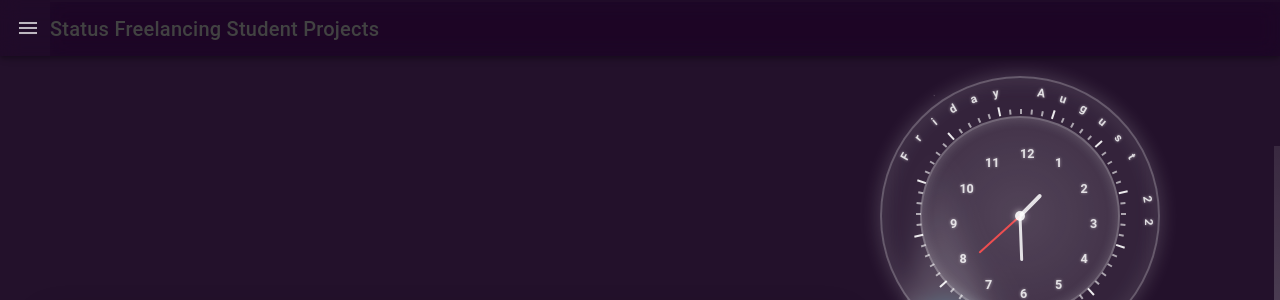
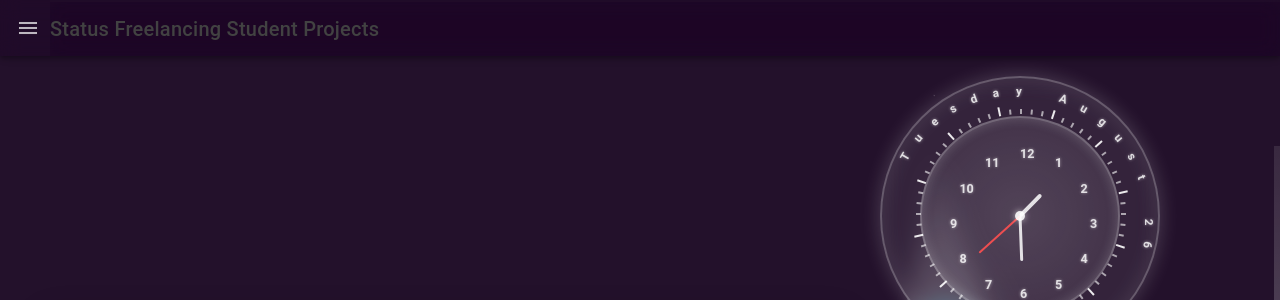
Before and after one commit to ArkDriveDev/Portfolio, a React (Vite) app: page /home in a window 1280 px wide. Shown: the top 300 px of the page. Built offline with nearby package versions, Linux system fonts and the light colour scheme.

Commit message:
Bug fixes the clock should get the current day

```diff
--- a/src/pages/Home.tsx
+++ b/src/pages/Home.tsx
@@ -34,8 +34,14 @@ import {
 import Modal from '../components/Modal';
 
 const Home: React.FC = () => {
-  const dayText = "Friday August 22";
-  const yearText = "2025";
+  // Dynamic date and time states
+  const [date, setDate] = useState({
+    day: '',
+    month: '',
+    dayNumber: '',
+    year: ''
+  });
+
   const [time, setTime] = useState({
     hours: 0,
     minutes: 0,
@@ -171,23 +177,40 @@ const Home: React.FC = () => {
   ];
 
   useEffect(() => {
-    const updateTime = () => {
+    const updateDateTime = () => {
       const now = new Date();
+
+      // Update time
       setTime({
-        hours: now.getHours() % 12,
+        hours: now.getHours() % 12 || 12, // Convert 0 to 12 for 12-hour format
         minutes: now.getMinutes(),
         seconds: now.getSeconds()
       });
+
+      // Update date
+      const days = ['Sunday', 'Monday', 'Tuesday', 'Wednesday', 'Thursday', 'Friday', 'Saturday'];
+      const months = ['January', 'February', 'March', 'April', 'May', 'June', 'July', 'August', 'September', 'October', 'November', 'December'];
+
+      setDate({
+        day: days[now.getDay()],
+        month: months[now.getMonth()],
+        dayNumber: now.getDate().toString(),
+        year: now.getFullYear().toString()
+      });
     };
 
-    updateTime();
-    const intervalId = setInterval(updateTime, 1000);
+    updateDateTime();
+    const intervalId = setInterval(updateDateTime, 1000);
     return () => clearInterval(intervalId);
   }, []);
 
   const hourRotation = (time.hours * 30) + (time.minutes * 0.5);
   const minuteRotation = (time.minutes * 6) + (time.seconds * 0.1);
   const secondRotation = time.seconds * 6;
+
+  // Format the date string for the clock
+  const dayText = `${date.day} ${date.month} ${date.dayNumber}`;
+  const yearText = date.year;
 
   return (
     <>
```
